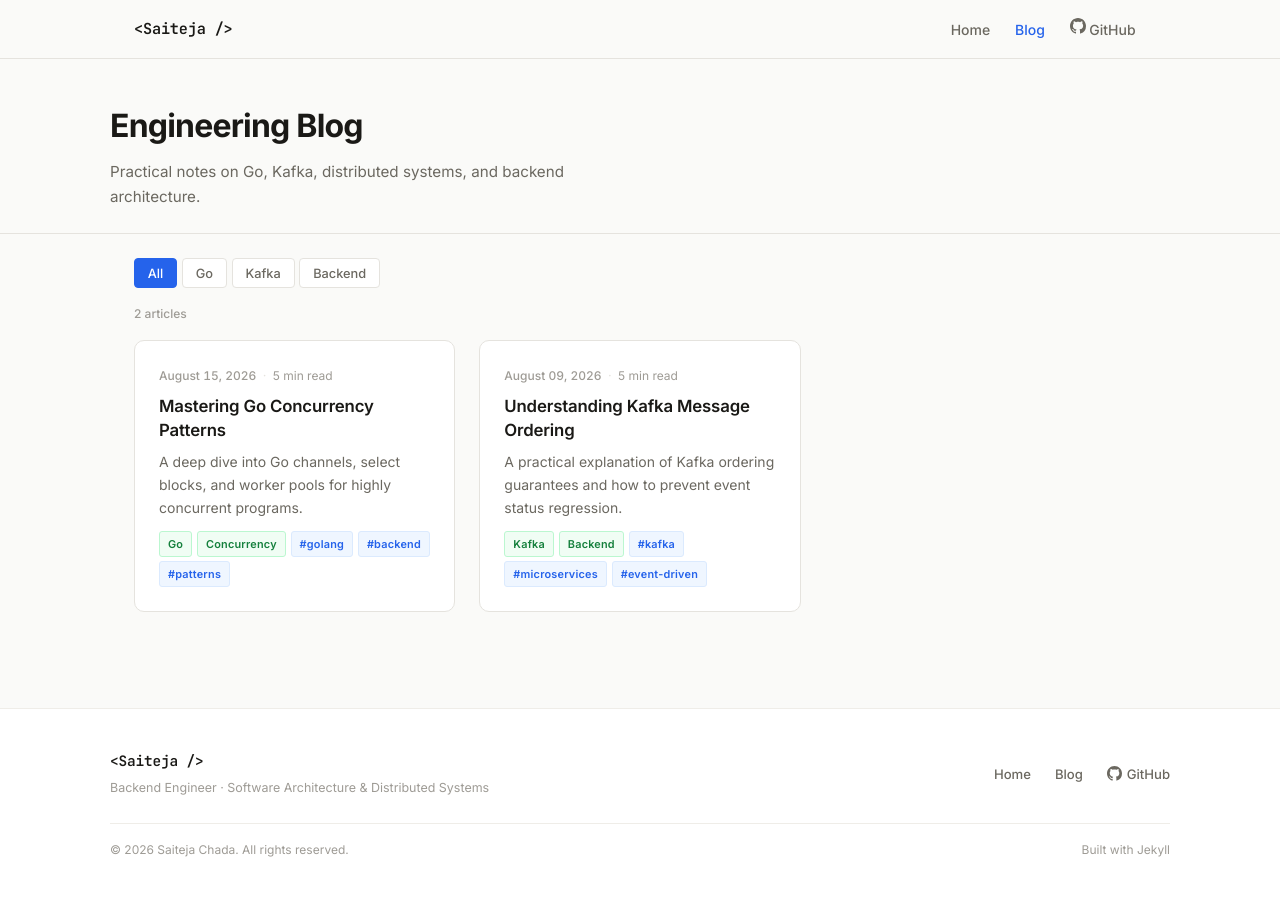
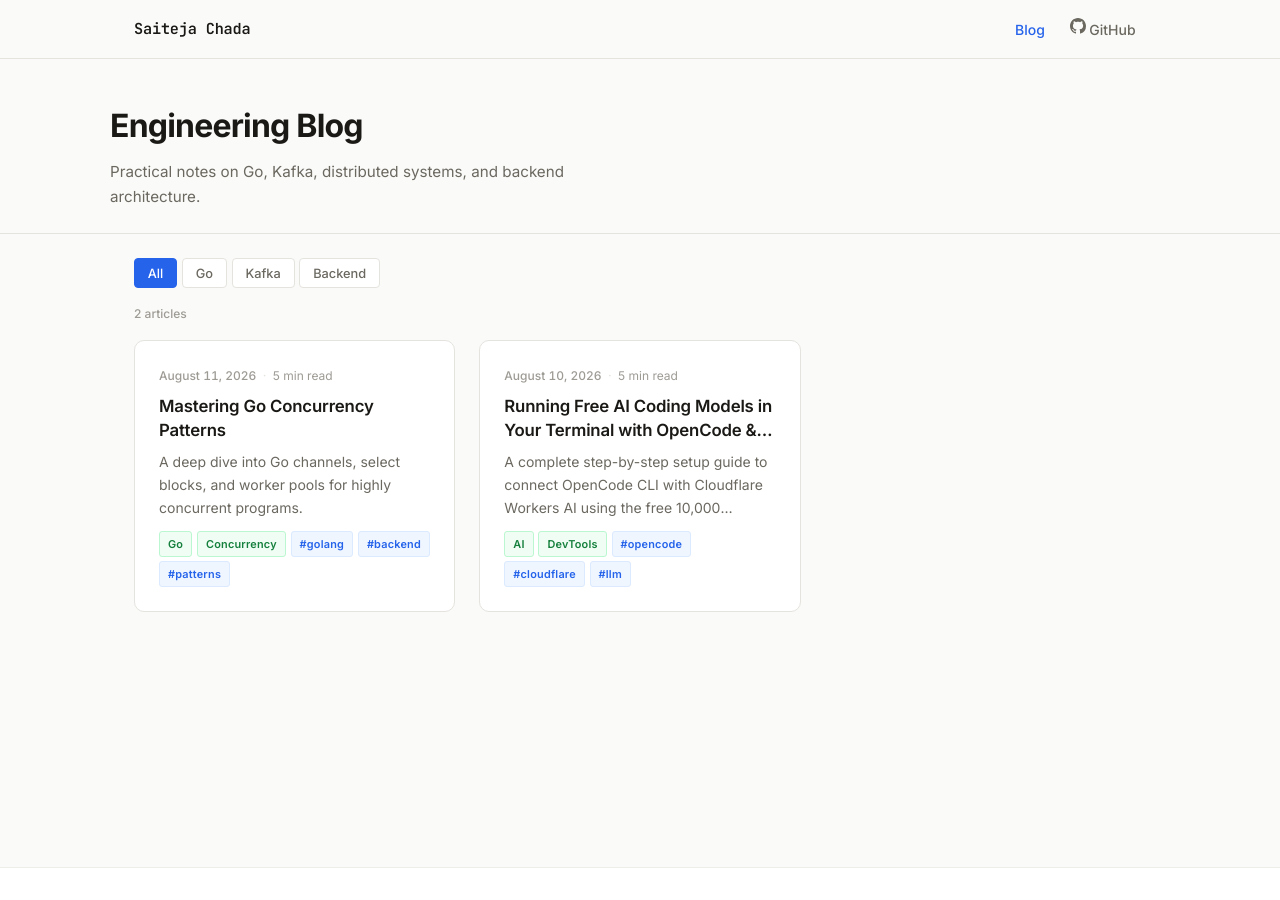
Before and after one commit to ChadaSaiteja/blog, a Jekyll site: the page built from index.html, in a window 1280 px wide. Built offline with Jekyll 4.4.1, drawn with Linux system fonts in a browser that asks for light colours; some of the changed lines change nothing that is shown.

Commit message:
feat: add OpenCode & Cloudflare AI blog post, update header/footer design, and clean up posts

````diff
--- a/_includes/footer.html
+++ b/_includes/footer.html
@@ -1,24 +1,4 @@
 <footer class="site-footer">
   <div class="footer-inner">
-    <div class="footer-brand">
-      <span class="logo-text">&lt;Saiteja /&gt;</span>
-      <p class="footer-tagline">Backend Engineer · Software Architecture & Distributed Systems</p>
-    </div>
-
-    <nav class="footer-links" aria-label="Footer navigation">
-      <a href="{{ site.url }}/" class="footer-link">Home</a>
-      <a href="{{ site.baseurl }}/" class="footer-link">Blog</a>
-      <a href="https://github.com/chadasaiteja" class="footer-link" target="_blank" rel="noopener">
-        <svg width="15" height="15" viewBox="0 0 16 16" fill="currentColor" aria-hidden="true">
-          <path d="M8 0C3.58 0 0 3.58 0 8c0 3.54 2.29 6.53 5.47 7.59.4.07.55-.17.55-.38 0-.19-.01-.82-.01-1.49-2.01.37-2.53-.49-2.69-.94-.09-.23-.48-.94-.82-1.13-.28-.15-.68-.52-.01-.53.63-.01 1.08.58 1.23.82.72 1.21 1.87.87 2.33.66.07-.52.28-.87.51-1.07-1.78-.2-3.64-.89-3.64-3.95 0-.87.31-1.59.82-2.15-.08-.2-.36-1.02.08-2.12 0 0 .67-.21 2.2.82.64-.18 1.32-.27 2-.27.68 0 1.36.09 2 .27 1.53-1.04 2.2-.82 2.2-.82.44 1.1.16 1.92.08 2.12.51.56.82 1.27.82 2.15 0 3.07-1.87 3.75-3.65 3.95.29.25.54.73.54 1.48 0 1.07-.01 1.93-.01 2.2 0 .21.15.46.55.38A8.013 8.013 0 0016 8c0-4.42-3.58-8-8-8z"/>
-        </svg>
-        GitHub
-      </a>
-    </nav>
-
-    <div class="footer-copy">
-      <span>&copy; {{ 'now' | date: "%Y" }} Saiteja Chada. All rights reserved.</span>
-      <span>Built with Jekyll</span>
-    </div>
   </div>
 </footer>
--- a/_includes/header.html
+++ b/_includes/header.html
@@ -1,7 +1,7 @@
 <header class="site-header">
   <div class="header-container">
-    <a href="{{ site.baseurl }}/" class="site-logo" aria-label="Saiteja's Dev Blog - Home">
-      <span class="logo-text">&lt;Saiteja /&gt;</span>
+    <a href="{{ site.baseurl }}/" class="site-logo" aria-label="Saiteja Chada - Home">
+      <span class="logo-text">Saiteja Chada</span>
     </a>
 
     <button class="nav-toggle" id="nav-toggle" aria-label="Toggle navigation" aria-expanded="false">
@@ -12,7 +12,6 @@
 
     <nav class="site-nav" id="site-nav" role="navigation" aria-label="Main navigation">
       <ul class="nav-list">
-        <li><a href="{{ site.url }}/" class="nav-link">Home</a></li>
         <li><a href="{{ site.baseurl }}/" class="nav-link">Blog</a></li>
         <li>
           <a href="https://github.com/chadasaiteja" class="nav-link" target="_blank" rel="noopener" aria-label="GitHub">
--- a/_posts/2026-08-09-kafka-ordering.md
+++ /dev/null
@@ -1,95 +0,0 @@
----
-layout: post
-title: "Understanding Kafka Message Ordering"
-description: "A practical explanation of Kafka ordering guarantees and how to prevent event status regression."
-date: 2026-08-09
-updated: 2026-08-09
-categories:
-  - Kafka
-  - Backend
-tags:
-  - kafka
-  - microservices
-  - event-driven
-author: "Saiteja"
-draft: false
----
-
-In event-driven architectures using Apache Kafka, maintaining message ordering is a common requirement. For example, if a user updates their profile twice in quick succession, we must ensure the second update is not overwritten by the first due to out-of-order delivery.
-
-In this article, we'll explain how Kafka guarantees ordering, look at a common production problem (Salesforce status regression), and implement an idempotency/sequencing check in TypeScript.
-
-## The Problem: Event Status Regression
-
-Imagine a system where order updates are produced by an upstream service and sent to Salesforce. The order progresses through statuses:
-1. `Pre-fieldCompleted`
-2. `ReadyForInstall`
-3. `Completed`
-
-Due to network latency, retries, or multiple producers, a `ReadyForInstall` event might reach the consumer *before* `Pre-fieldCompleted`. If we simply write whatever status arrives, Salesforce might transition from `ReadyForInstall` back to `Pre-fieldCompleted`—a status regression that breaks business logic.
-
-## What Kafka Guarantees
-
-Kafka guarantees message ordering **only within a single partition**. If events are sent to different partitions, there is no ordering guarantee between them.
-
-To ensure related events are processed in order:
-1. **Partition Key:** Use a consistent key (like `orderId`) so all events for that order route to the same partition.
-2. **Single Consumer Thread (per partition):** Within a partition, events are stored and delivered in write order.
-
-## Implementation: Preventing Status Regression
-
-Even with partition keys, we must protect against:
-- Multiple producers producing out of order.
-- Consumer retries of failed events.
-
-The solution is to maintain a state hierarchy and check the status order on the consumer side. Here is a TypeScript example:
-
-```typescript
-const StatusSequence: Record<string, number> = {
-  'Pre-fieldCompleted': 1,
-  'ReadyForInstall': 2,
-  'Completed': 3
-};
-
-interface OrderEvent {
-  orderId: string;
-  status: string;
-  timestamp: number;
-}
-
-class SalesforceUpdater {
-  private currentStatusCache = new Map<string, string>();
-
-  public async handleOrderEvent(event: OrderEvent): Promise<void> {
-    const { orderId, status } = event;
-    const currentStatus = this.currentStatusCache.get(orderId);
-
-    if (currentStatus) {
-      const currentRank = StatusSequence[currentStatus] || 0;
-      const incomingRank = StatusSequence[status] || 0;
-
-      if (incomingRank <= currentRank) {
-        console.warn(`[Ignore] Stale event received. Current: ${currentStatus}, Incoming: ${status}`);
-        return;
-      }
-    }
-
-    await this.updateSalesforce(orderId, status);
-    this.currentStatusCache.set(orderId, status);
-  }
-
-  private async updateSalesforce(orderId: string, status: string): Promise<void> {
-    console.log(`[Success] Updated order ${orderId} to ${status}`);
-  }
-}
-```
-
-## Key Takeaways
-
-- **Order Key:** Always use a consistent partition key to route related events to the same partition.
-- **State Guarding:** Implement sequence ranking on the consumer side to discard stale status updates.
-- **Idempotence:** Make your consumer idempotent by logging event offsets or message IDs.
-
-## References
-1. [Apache Kafka Documentation - Design](https://kafka.apache.org/documentation/#design)
-2. [Designing Data-Intensive Applications](https://www.oreilly.com/library/view/designing-data-intensive-applications/9781491903063/) by Martin Kleppmann.
--- /dev/null
+++ b/_posts/2026-08-10-free-ai-opencode-cloudflare.md
@@ -0,0 +1,123 @@
+---
+layout: post
+title: "Running Free AI Coding Models in Your Terminal with OpenCode & Cloudflare"
+description: "A complete step-by-step setup guide to connect OpenCode CLI with Cloudflare Workers AI using the free 10,000 Neurons/day quota."
+date: 2026-08-10
+categories:
+  - AI
+  - DevTools
+tags:
+  - opencode
+  - cloudflare
+  - llm
+  - gemma
+  - terminal
+author: "Saiteja Chada"
+reading_time: "5 min read"
+draft: false
+---
+
+Terminal-based AI coding assistants like Claude Code have transformed developer workflows. However, running paid API models continuously can get expensive fast.
+
+By leveraging **OpenCode** (a free, open-source terminal AI coding assistant) alongside **Cloudflare Workers AI**, you can run capable open models like **Gemma** completely free, backed by Cloudflare's official daily free tier allocation of **10,000 Neurons per day** (resetting daily at 00:00 UTC).
+
+In this guide, we'll walk through installing OpenCode, retrieving Cloudflare API keys, selecting free-tier models like Gemma, understanding how Neurons work, and optimizing your daily usage.
+
+---
+
+## Free Tier vs. Paid Models: What You Need to Know
+
+When configuring terminal AI tools on Cloudflare Workers AI:
+
+- **Free Tier Models (e.g., Gemma)**: Open models like Google's Gemma series are natively hosted on Cloudflare Workers AI's free tier. They consume your daily **10,000 free Neurons**, enabling syntax generation, function refactoring, and code explanation without a credit card.
+- **Paid / Frontier Models (GLM 5.2, Kimi 2.7, Claude)**: High-end agentic or long-context models like GLM 5.2 and Kimi 2.7 require paid API subscriptions or custom provider endpoints. For daily terminal coding at zero cost, open models on Cloudflare's free allocation are the ideal choice.
+
+---
+
+## Understanding Cloudflare's Neuron Quota
+
+Cloudflare uses **Neurons** to measure the GPU compute required for AI inference:
+
+- **Daily Free Limit**: **10,000 Neurons / day** for all users.
+- **Reset Time**: Resets automatically every day at **00:00 UTC**.
+- **Exceeding Limits**: On the Workers Free plan, requests pause until the next daily reset once 10,000 Neurons are consumed. On the Workers Paid plan, additional usage costs **$0.011 per 1,000 Neurons**.
+
+---
+
+## Step 1: Install OpenCode
+
+Install OpenCode globally using your operating system's package manager:
+
+### macOS / Linux
+```bash
+curl -fsSL https://opencode.ai/install | bash
+```
+
+### Windows
+Choose your preferred package manager:
+```bash
+# Using Chocolatey
+choco install opencode
+
+# Using Scoop
+scoop install opencode
+
+# Using NPM
+npm install -g opencode-ai
+```
+
+Verify your installation:
+```bash
+opencode --version
+```
+
+---
+
+## Step 2: Retrieve Cloudflare API Credentials
+
+1. Log into your dashboard at [dash.cloudflare.com](https://dash.cloudflare.com).
+2. **Get your Account ID**:
+   - Go to **AI** &rarr; **Workers AI** in the left sidebar.
+   - Click **Use REST API**.
+   - Copy your **Account ID**.
+3. **Generate a Workers AI API Token**:
+   - Go to **My Profile** &rarr; **API Tokens** &rarr; **Create Token**.
+   - Select the pre-built **Workers AI** template (*do not use DNS or Edit Zone templates*).
+   - Verify permissions are set to `Workers AI - Read + Edit`.
+   - Click **Create Token** and copy the secret token.
+
+---
+
+## Step 3: Configure Cloudflare Provider in OpenCode
+
+Now connect Cloudflare to OpenCode:
+
+1. Launch OpenCode in your project directory:
+   ```bash
+   opencode
+   ```
+2. Open the model selector by typing:
+   ```text
+   /models
+   ```
+3. Press `Ctrl + A` to reveal all available AI providers.
+4. Select **Cloudflare Workers AI**.
+5. Paste your **Account ID** and **Workers AI API Token** when prompted.
+6. Open `/models` again and select a free-tier open model like **Gemma**:
+   - Select **Gemma** for fast terminal code generation, refactoring, and explanations.
+
+---
+
+## Step 4: Best Practices to Maximize Your 10,000 Daily Neurons
+
+To get maximum coding value out of your 10,000 daily free Neurons:
+
+- **Keep prompts focused**: State requirements clearly to save GPU compute and token overhead.
+- **Reset session history**: Run `/reset` between unrelated tasks to prevent sending bloated prompt histories.
+- **Use targeted context**: Direct OpenCode to specific files rather than inspecting large, irrelevant directories.
+
+---
+
+## Summary
+
+Combining OpenCode with Cloudflare Workers AI gives you a terminal-native AI coding environment powered by open models like Gemma—100% free with **10,000 free Neurons every day**.
--- a/_posts/2026-08-15-go-concurrency.md
+++ b/_posts/2026-08-11-go-concurrency.md
@@ -2,8 +2,7 @@
 layout: post
 title: "Mastering Go Concurrency Patterns"
 description: "A deep dive into Go channels, select blocks, and worker pools for highly concurrent programs."
-date: 2026-08-15
-updated: 2026-08-15
+date: 2026-08-11
 categories:
   - Go
   - Concurrency
--- a/assets/css/main.css
+++ b/assets/css/main.css
@@ -907,7 +907,7 @@ img { max-width: 100%; display: block; }
 .site-footer {
   background: var(--surface);
   border-top: 1px solid var(--border-light);
-  padding: var(--space-xl) var(--space-lg);
+  padding: var(--space-md) var(--space-lg);
   margin-top: auto;
 }
 
````
